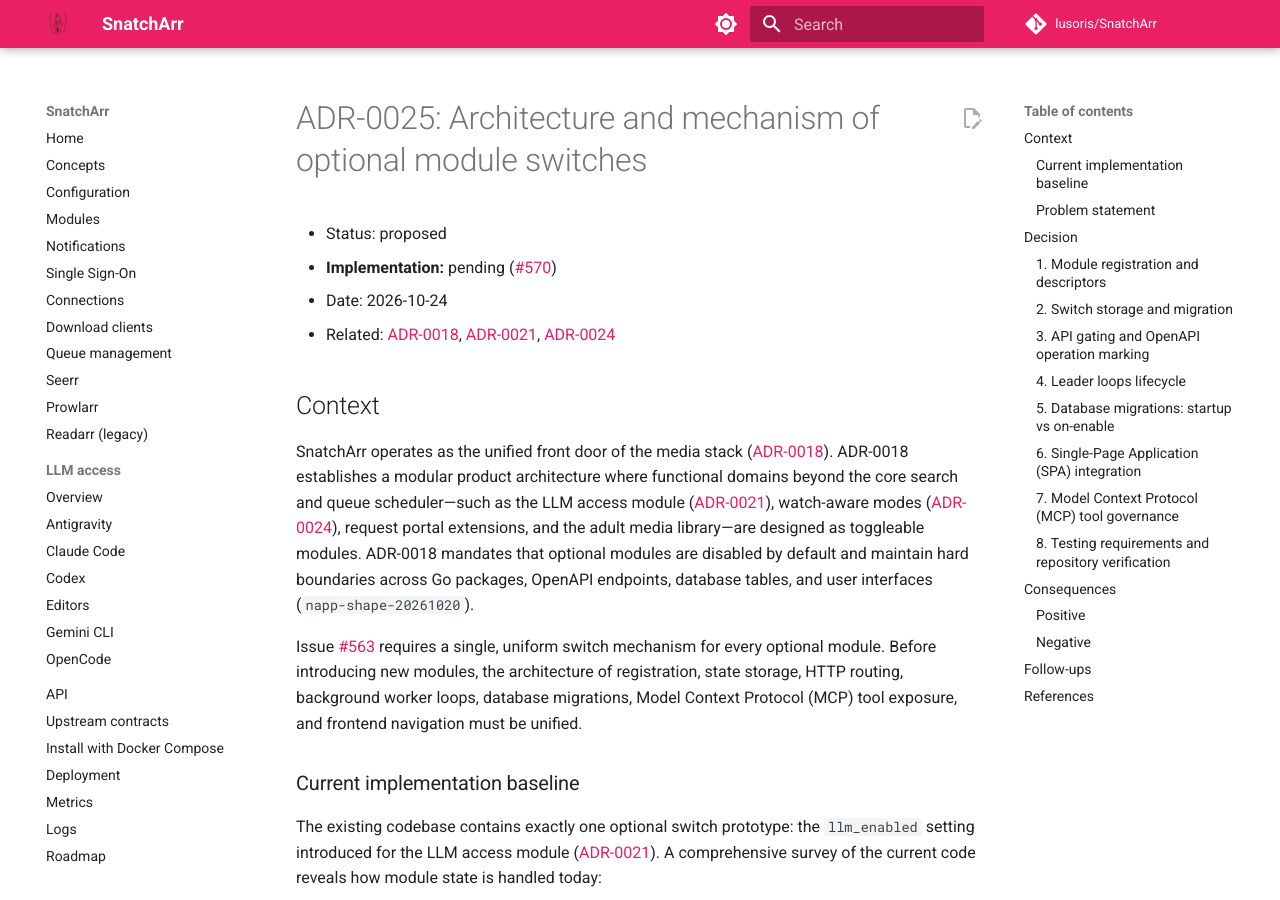
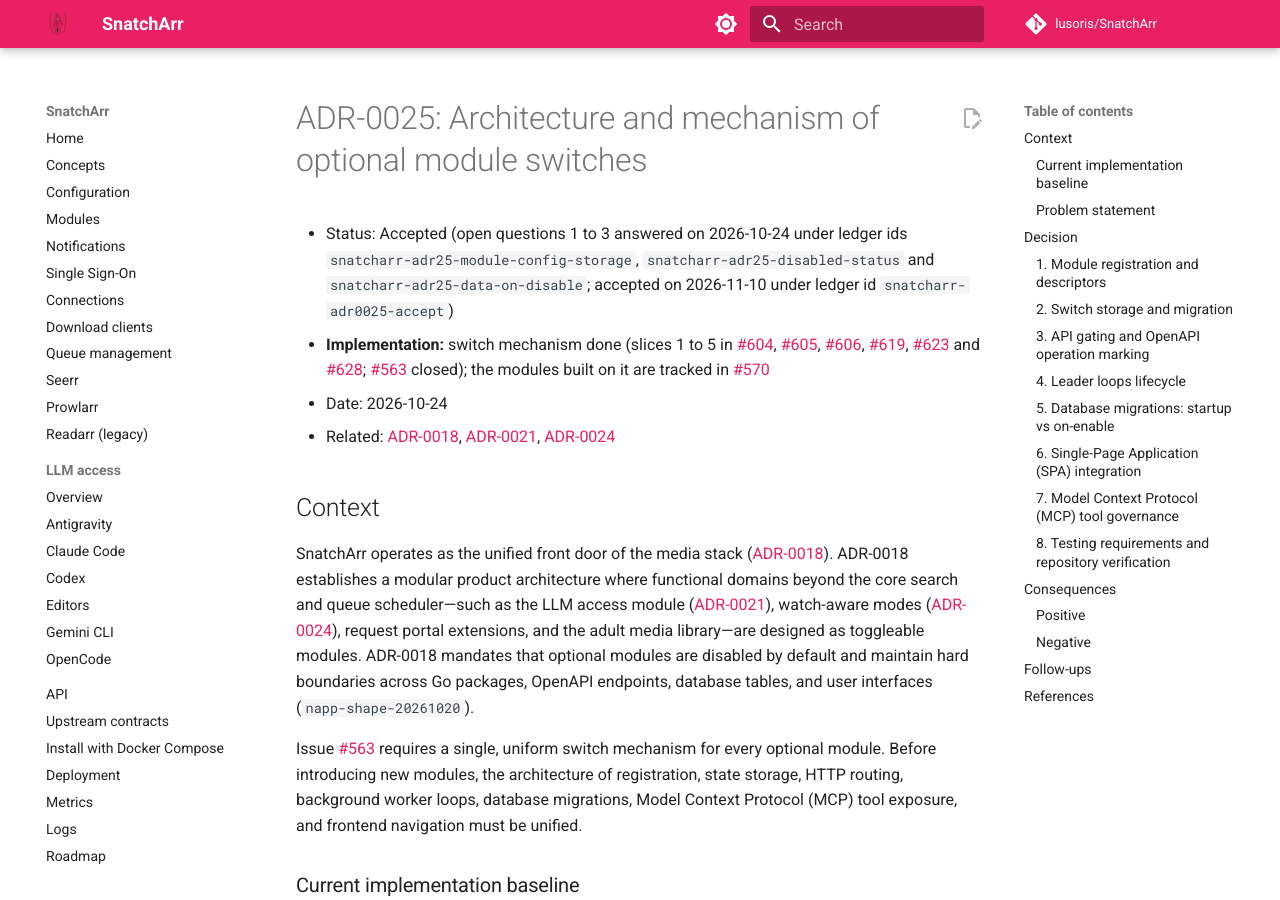
Before and after one commit to lusoris/SnatchArr, an MkDocs documentation site: the page built from docs/adr/0025-module-switches.md, in a window 1280 px wide and 900 px high. Built offline with MkDocs 1.6.1 and Material for MkDocs 9.7.7, drawn with Linux system fonts in a browser that asks for light colours; comment, search, counter and statistics services are not loaded.

Commit message:
docs(adr): accept ADR-0025 module switches (#1081)
ADR-0025 moves from proposed to accepted. Its three open questions
were answered on 2026-10-24, and the status line names their ledger
ids with the acceptance id. The implementation line records that the
switch mechanism shipped in slices 1 to 5 (#604, #605, #606, #619,
#623, #628) and that #563 is closed; the modules built on it stay
tracked in #570. The ADR index, ADR-0018, ADR-0027 and ADR-0028 now
call ADR-0025 accepted.

Refs #570

Signed-off-by: lusoris <lusoris@proton.me>

```diff
--- a/docs/adr/0025-module-switches.md
+++ b/docs/adr/0025-module-switches.md
@@ -6,8 +6,8 @@
 
 # ADR-0025: Architecture and mechanism of optional module switches
 
-- Status: proposed
-- **Implementation:** pending ([#570](https://github.com/lusoris/SnatchArr/issues/570))
+- Status: Accepted (open questions 1 to 3 answered on 2026-10-24 under ledger ids `snatcharr-adr25-module-config-storage`, `snatcharr-adr25-disabled-status` and `snatcharr-adr25-data-on-disable`; accepted on 2026-11-10 under ledger id `snatcharr-adr0025-accept`)
+- **Implementation:** switch mechanism done (slices 1 to 5 in [#604](https://github.com/lusoris/SnatchArr/pull/604), [#605](https://github.com/lusoris/SnatchArr/pull/605), [#606](https://github.com/lusoris/SnatchArr/pull/606), [#619](https://github.com/lusoris/SnatchArr/pull/619), [#623](https://github.com/lusoris/SnatchArr/pull/623) and [#628](https://github.com/lusoris/SnatchArr/pull/628); [#563](https://github.com/lusoris/SnatchArr/issues/563) closed); the modules built on it are tracked in [#570](https://github.com/lusoris/SnatchArr/issues/570)
 - Date: 2026-10-24
 - Related: [ADR-0018](0018-product-front-door.md), [ADR-0021](0021-llm-access-module.md), [ADR-0024](0024-watch-aware-modes.md)
 
```
Also changed, not shown: docs/adr/0018-product-front-door.md (+1 -1 lines), docs/adr/0027-adult-module.md (+1 -1 lines), docs/adr/0028-jellyfin-plugin.md (+1 -1 lines), docs/adr/README.md (+1 -1 lines).
